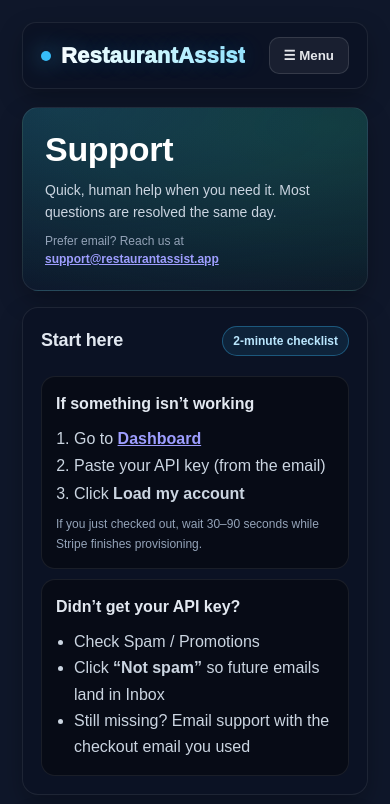
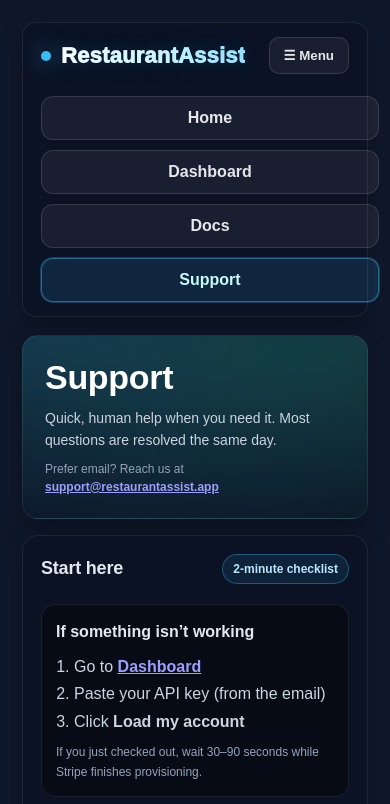
Before and after one commit to ukauka11/restaurantassist-frontend, a plain HTML site: page support.html in a window 390 px wide. Both pictures are taken after a click on the button "☰ Menu". Shown: the top 804 px of the page. Drawn offline with Linux system fonts and the light colour scheme.

Commit message:
Update support.html

```diff
--- a/support.html
+++ b/support.html
@@ -345,5 +345,26 @@
   <script>
     document.getElementById("yr").textContent = new Date().getFullYear();
   </script>
+  <script>
+    (function(){
+      const nav = document.getElementById("siteNav");
+      const toggle = document.getElementById("navToggle");
+      const links = document.getElementById("navLinks");
+      if (!nav || !toggle || !links) return;
+
+      toggle.addEventListener("click", () => {
+        const isOpen = nav.classList.toggle("open");
+        toggle.setAttribute("aria-expanded", isOpen ? "true" : "false");
+      });
+
+      // Close menu after tapping a link (mobile)
+      links.querySelectorAll("a").forEach(a => {
+        a.addEventListener("click", () => {
+          nav.classList.remove("open");
+          toggle.setAttribute("aria-expanded", "false");
+        });
+      });
+    })();
+  </script>
 </body>
 </html>
```
